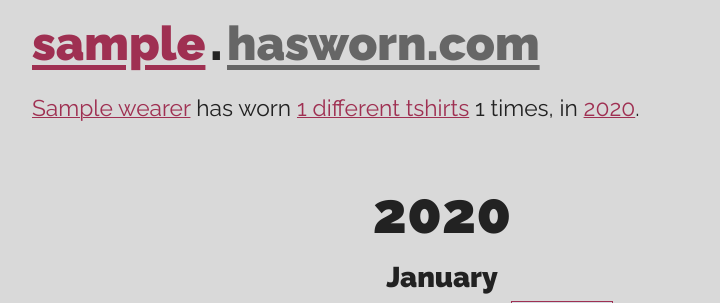
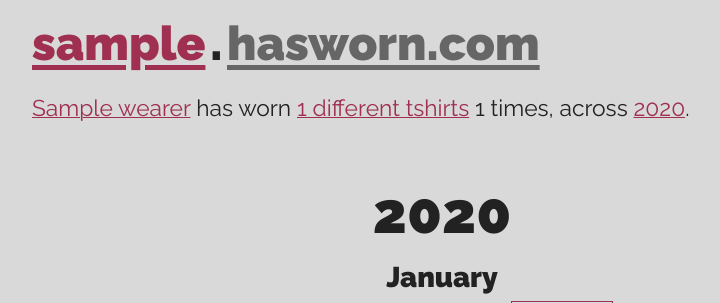
Before and after one commit to norm/hasworn, a Django app: template templates/wearers/wearer_year.html in a window 1280 px wide. Shown: the top 303 px of the page, without its empty margins (198-918 px from the left). Run offline with Django 3.2, Linux system fonts and the light colour scheme; tables that the repository leaves empty hold one stand-in row (values such as "Sample post"); the template is opened without the code that fills it: values that come from a table or form of the project are taken from there, most other values are stand-ins (such as "Sample title", 1, 10 or a date in 2020); grey boxes marked "Sample" are stand-in pictures; style sheets or scripts are compiled from the project's sources; some libraries are stand-ins or nearby versions.

Commit message:
Change the header wording

```diff
--- a/templates/wearers/base.html
+++ b/templates/wearers/base.html
@@ -15,7 +15,7 @@
     <p>
       <a href='/'>{{wearer.get_name}}</a> has worn
       <a href='/tshirts/'>{{wearer.has_worn.count}} different tshirts</a>
-      {{wearer.wearings.count}} times, in
+      {{wearer.wearings.count}} times, across
       {% for year in wearer.years_active %}
         {% if forloop.last %}
           {% if not forloop.first %} and {% endif %}
```
